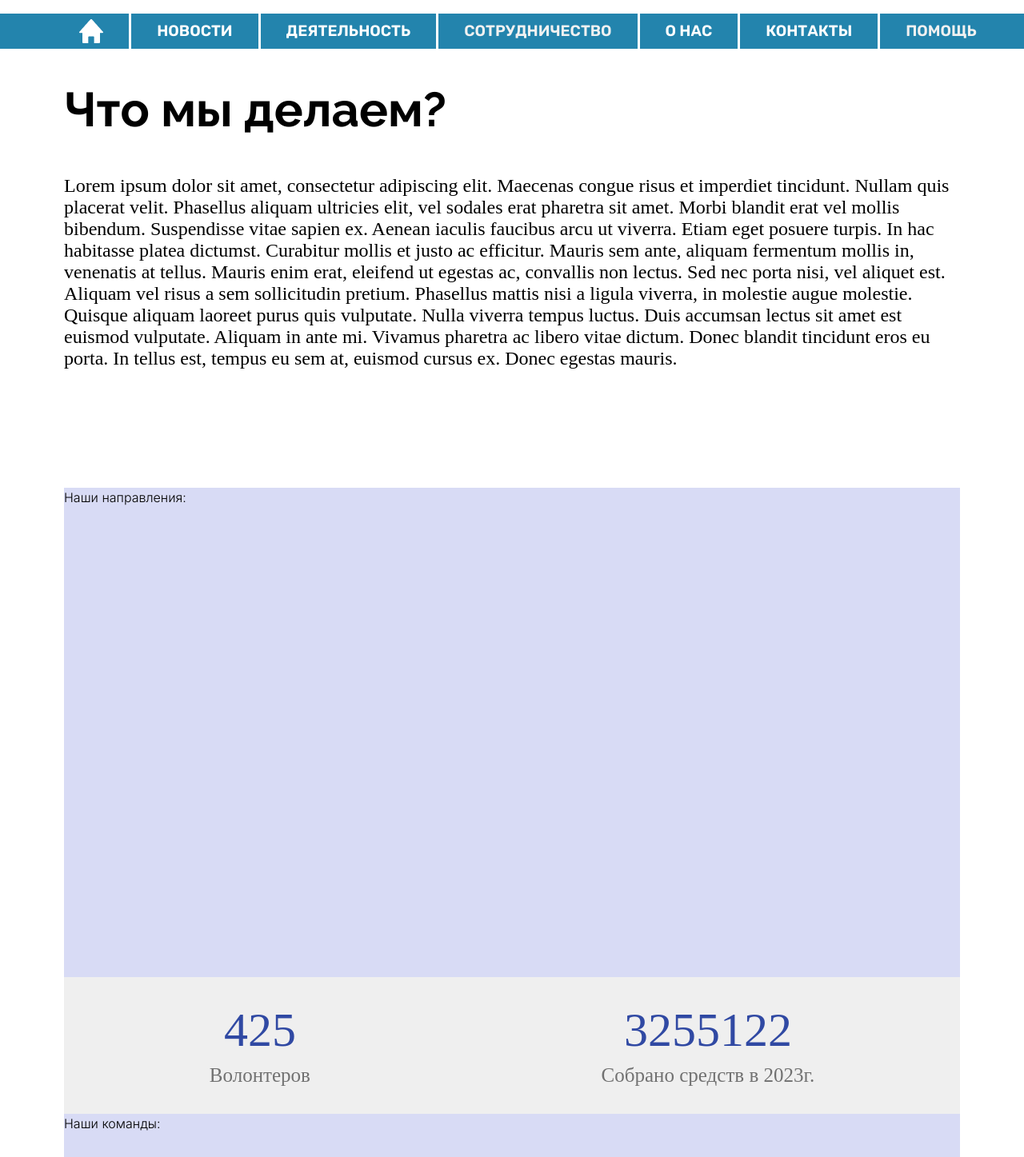
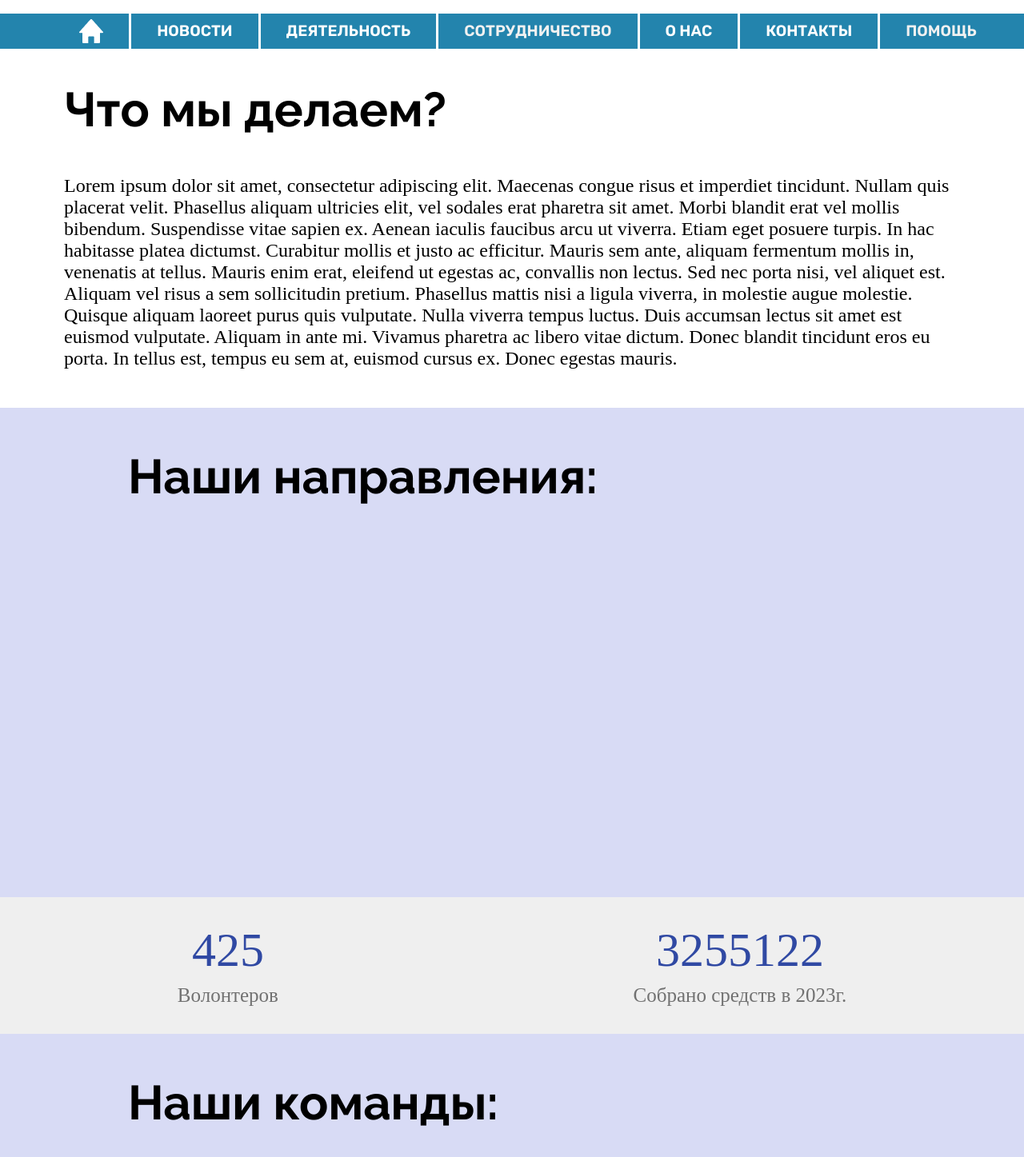
Before and after one commit to WitchInTheHandkerchief/interactweb_frontend, a React (Vite) app: page /activity in a window 1280 px wide. Shown: the part 83-1530 px from the top of the page at 80% size. Built offline with nearby package versions, Linux system fonts and the light colour scheme; a web font is replaced by a local one.

Commit message:
fix style css, and added running numbers

```diff
--- a/src/pages/activityPage/Activity.jsx
+++ b/src/pages/activityPage/Activity.jsx
@@ -1,8 +1,23 @@
-import React from "react";
-import Header from "../../components/Header/Header";
-import Footer from "../../components/Footer/Footer";
+import React, { useState, useEffect } from 'react';
 import s from './activity.css'
 const ActivityPage = (props) => {
+    const [currentNumber, setCurrentNumber] = useState(0);
+    const [currentNumber2, setCurrentNumber1] = useState(3254666);
+  useEffect(() => {
+    const interval = setInterval(() => {
+      if (currentNumber < 425) {
+        setCurrentNumber(currentNumber + 1);
+      }
+      if ( currentNumber2 < 3255122 ) {
+        setCurrentNumber1(currentNumber2 + 1);
+      }
+    }, 10); // Интервал в миллисекундах между обновлениями числа
+
+    return () => {
+      clearInterval(interval);
+    };
+  }, [currentNumber, currentNumber2]);
+
 
     return (
         <>
@@ -30,18 +45,21 @@ const ActivityPage = (props) => {
         </div>
         <div className="block-2">
             <div className="count">
-                <div className="title__count">425</div>
+                <div id="out01" className="title__count">{currentNumber}</div>
                 <div className="member">Волонтеров</div>
             </div>
             <div className="count">
-            <div className="title__count">3255122</div>
+            <div className="title__count">{currentNumber2}</div>
                 <div className="bill">Собрано средств в 2023г.</div>
             </div>
         </div>
         <div className="block-3">
-            <div className="title__team">
-            Наши команды:
+            <div className="block-3__main">
+                <div className="title__nap">
+                Наши команды:
+                </div>
             </div>
+
         </div>
        </div>
 
--- a/src/pages/activityPage/activity.css
+++ b/src/pages/activityPage/activity.css
@@ -1,5 +1,9 @@
 .main_container {
-    width: 1120px;
+    min-width: 1120px;
+    margin: 0 auto;
+}
+.main_usWork {
+    max-width: 1120px;
     margin: 0 auto;
 }
 .title {
@@ -21,8 +25,9 @@ margin: 41px 0 41px 0;
     font-style: normal;
     font-weight: 444;
     line-height: normal;
-    height: 391px;
+    height: 100%;
     flex-shrink: 0;
+    margin-bottom: 48px;
 }
 
 .block-1 {
@@ -41,6 +46,9 @@ margin: 41px 0 41px 0;
     height: 612px;
     flex-shrink: 0;
     background: #D8DBF5;
+    margin-bottom: 116px;
+
+    width: 100%;
 }
 
 .count {
@@ -72,3 +80,17 @@ margin: 41px 0 41px 0;
     font-weight: 400;
     line-height: normal;
 }
+
+.title__nap {
+    color: #000;
+    font-family: Raleway;
+    font-size: 60px;
+    font-style: normal;
+    font-weight: 700;
+    line-height: normal;
+    padding-top: 51px;
+    margin-left: 160px;
+}
+.block-3__main {
+    max-width: 1120px;
+}
```
Lines whose indentation alone changed are shown as unchanged.
